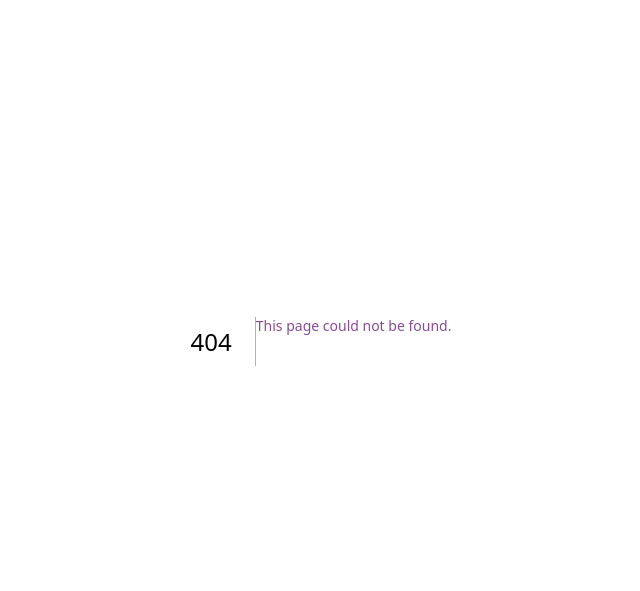
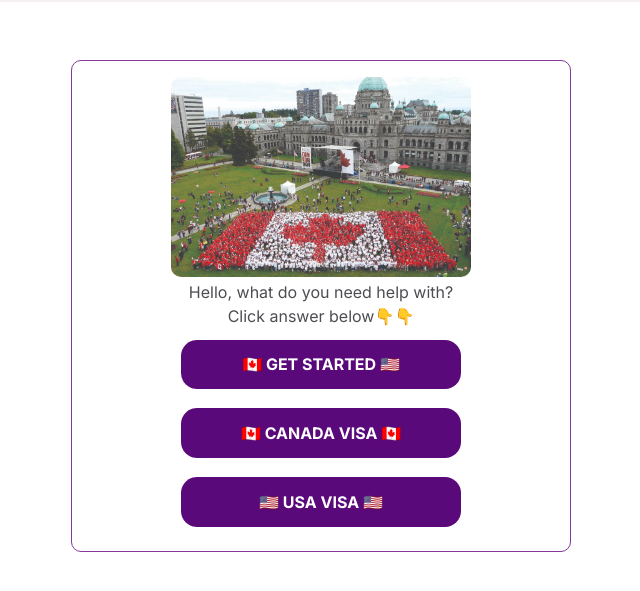
Before and after one commit to frupreneur/travel-guide, a Next.js app: page /guide in a window 1280 px wide. Before the commit this address had no page. Shown: the part 129-720 px from the top of the page, without its empty margins (319-959 px from the left). Built offline with nearby package versions, Linux system fonts and the light colour scheme.

Commit message:
added guide route

```diff
--- /dev/null
+++ b/app/guide/page.js
@@ -0,0 +1,58 @@
+import Image from "next/image";
+import Link from "next/link";
+import Script from "next/script";
+
+export const metadata = {
+  title: "Canada Travel Guide",
+  description: "Canada Travel Guide",
+};
+
+export default function Page() {
+  return (
+    <>
+      <Script
+        id="fb1"
+        strategy="lazyOnload"
+        dangerouslySetInnerHTML={{
+          __html: `!function(f,b,e,v,n,t,s)
+          {if(f.fbq)return;n=f.fbq=function(){n.callMethod?
+          n.callMethod.apply(n,arguments):n.queue.push(arguments)};
+          if(!f._fbq)f._fbq=n;n.push=n;n.loaded=!0;n.version='2.0';
+          n.queue=[];t=b.createElement(e);t.async=!0;
+          t.src=v;s=b.getElementsByTagName(e)[0];
+          s.parentNode.insertBefore(t,s)}(window, document,'script',
+          'https://connect.facebook.net/en_US/fbevents.js');
+          fbq('init', '987290555855605');
+          fbq('track', 'PageView');`,
+        }}
+      />
+
+      <div className="site-wrap">
+        <div className="quizContainer">
+          <Image
+            src="/21336192_web1_190629-RDA-canada-day2-1920x1280.jpg"
+            width="300"
+            height="300"
+            alt="canada travel"
+            style={{ borderRadius: "10px" }}
+            priority
+          />
+
+          <h3>
+            Hello, what do you need help with? <br />
+            Click answer below👇👇
+          </h3>
+          <Link href="https://edu.englishcompositions.com/2023/06/canada-visa-application-100-working.html">
+            🇨🇦 GET STARTED 🇺🇸
+          </Link>
+          <Link href="https://edu.englishcompositions.com/2023/06/canada-visa-application-100-working.html">
+            🇨🇦 CANADA VISA 🇨🇦{" "}
+          </Link>
+          <Link href="https://edu.englishcompositions.com/2023/07/how-to-legally-relocate-to-usa.html">
+            🇺🇸 USA VISA 🇺🇸
+          </Link>
+        </div>
+      </div>
+    </>
+  );
+}
```
